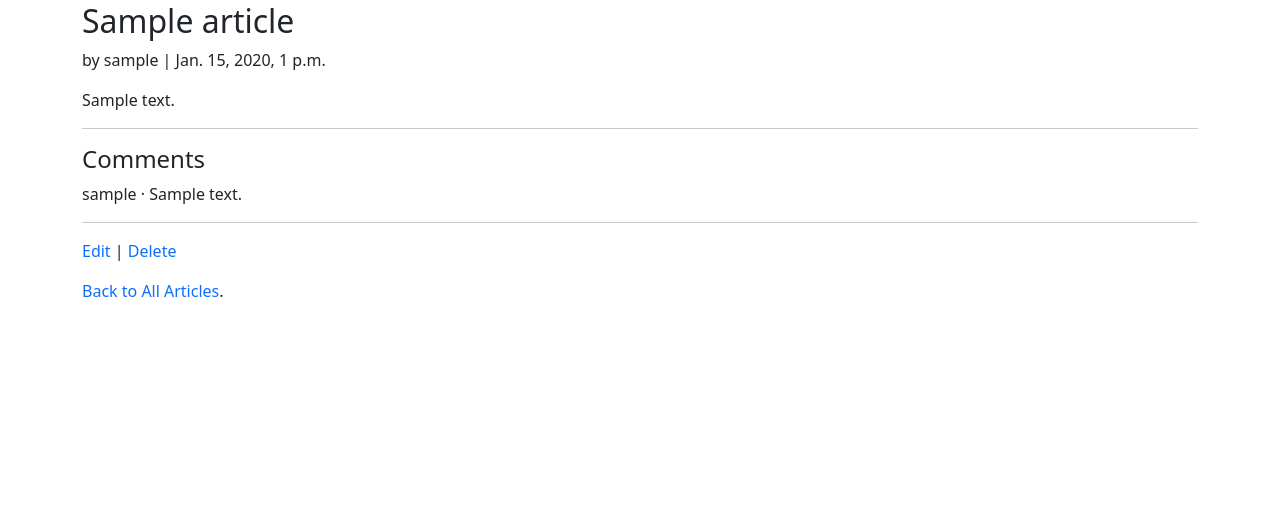
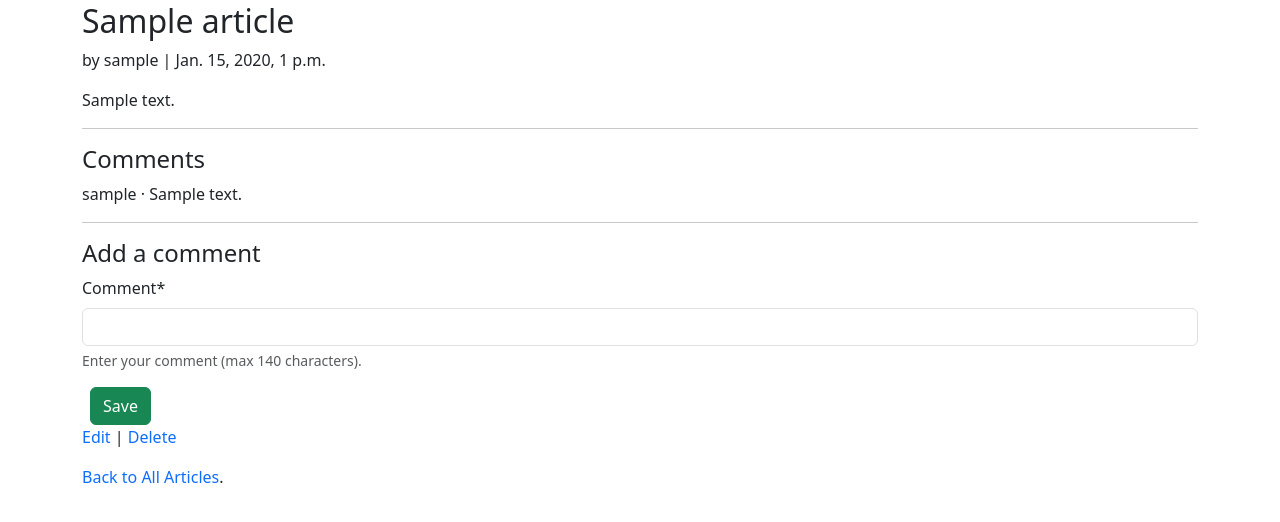
Before and after one commit to ModarYaghi/django-newspaper, a Django app: page /articles/1/ in a window 1280 px wide. Shown: the part 54-576 px from the top of the page. Run offline with Django 5.2, Linux system fonts and the light colour scheme; a user stored in the database is signed in; tables that the repository leaves empty hold one stand-in row (values such as "Sample post"); some libraries are stand-ins or nearby versions.

Commit message:
Project templates: update detail template to desplay comment

```diff
--- a/templates/article_detail.html
+++ b/templates/article_detail.html
@@ -1,4 +1,5 @@
 {% extends "base.html" %}
+{% load crispy_forms_tags %}
 
 {% block content %}
 
@@ -15,6 +16,12 @@
   {% endfor %}
   <hr>
 
+  <h4>Add a comment</h4>
+  <form action="" method="post">{% csrf_token %}
+    {{ form|crispy }}
+    <button class="btn btn-success ms-2" type="submit">Save</button>
+  </form>
+
   <div>
     {% if article.author.pk == request.user.pk or request.user.is_superuser %}
       <p>
```
